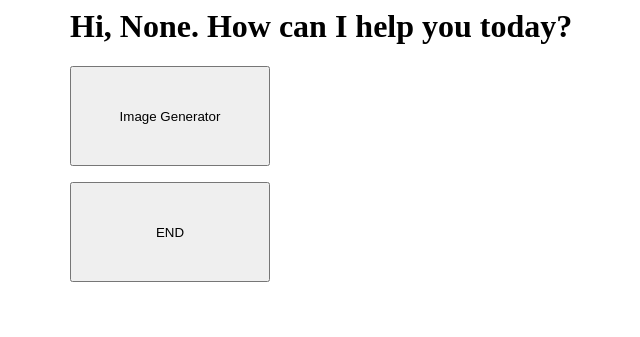
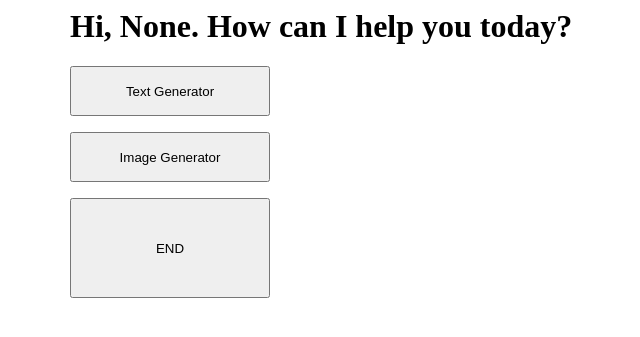
Before and after one commit to 4Ashh/ntu, a Flask app: page /main in a window 1280 px wide. Shown: the top 337 px of the page, without its empty margins (254-894 px from the left). Run offline with Flask 3, Linux system fonts and the light colour scheme.

Commit message:
Update main.html

```diff
--- a/templates/main.html
+++ b/templates/main.html
@@ -7,8 +7,11 @@
 
 <div class="container">
 <h1>Hi, {{r}}. How can I help you today?</h1>
-<form action="/image_gpt" method="post">
-    <input type = "submit" value="Image Generator" style="width:200px;height:100px;">
+<form action="/text_gpt" method="post">
+    <input type = "submit" value="Text Generator" style="width:200px;height:50px;">
+</form>
+    <form action="/image_gpt" method="post">
+    <input type = "submit" value="Image Generator" style="width:200px;height:50px;">
 </form>
 <form action="/end" method="post">
     <input type = "submit" value="END" style="width:200px;height:100px;">
```
